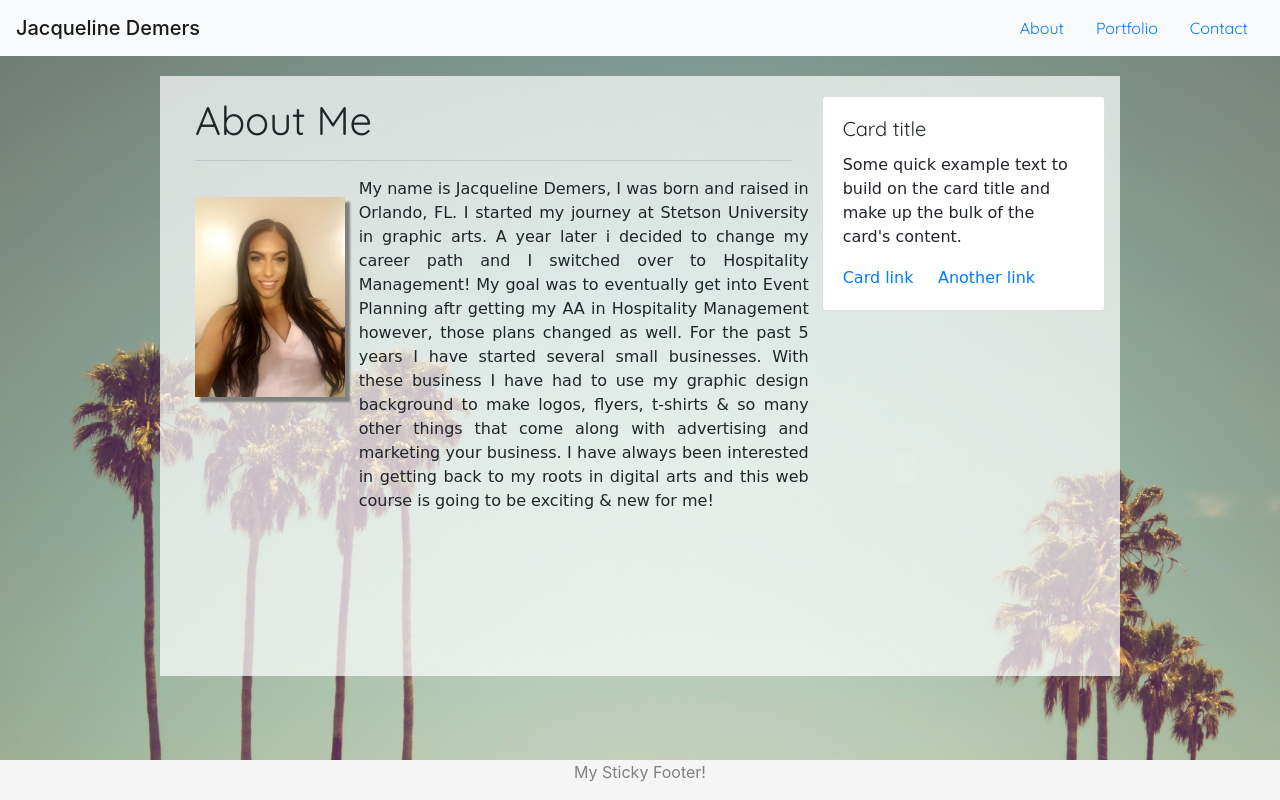
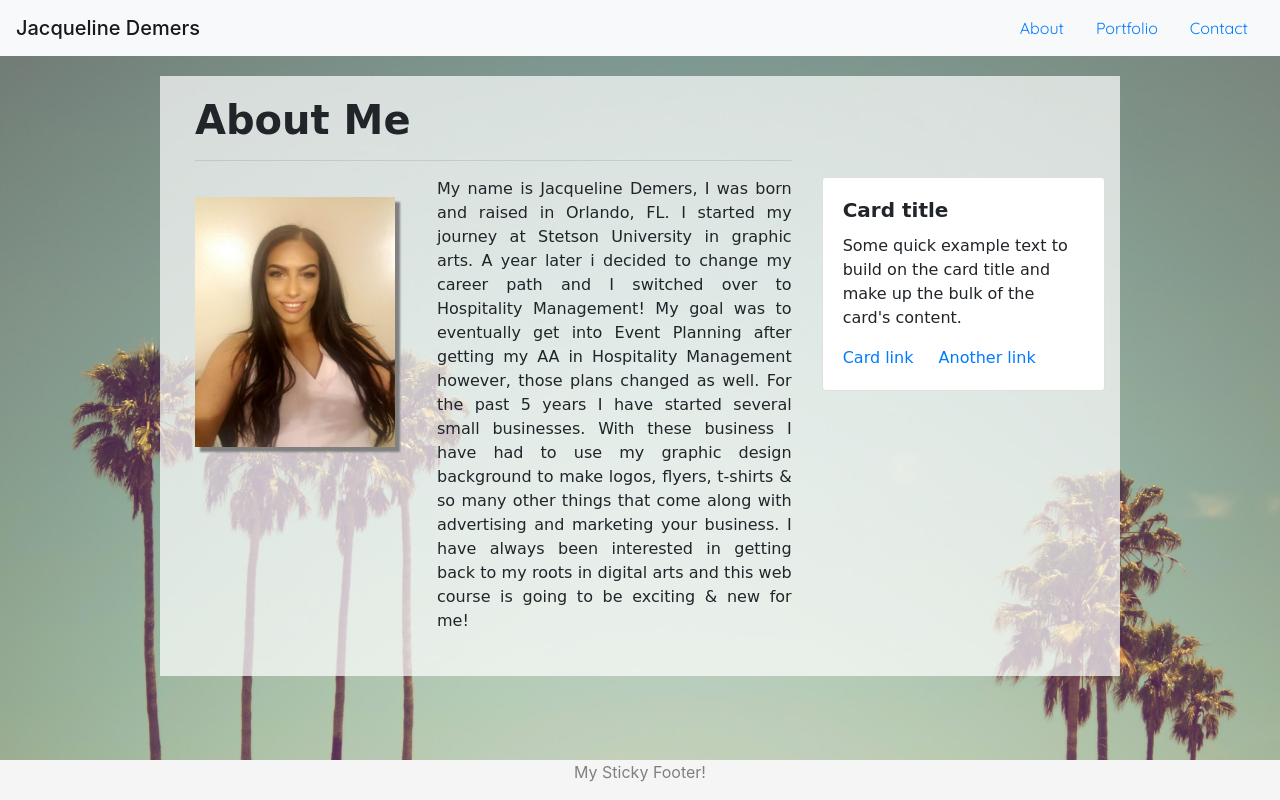
Before and after one commit to thisisjax/Bootstrap-Portfolio, a plain HTML site: page index.html in a window 1280 px wide. Drawn offline with nearby package versions, Linux system fonts and the light colour scheme; a web font is replaced by a local one.

Commit message:
correcting sytle directories

```diff
--- a/assets/CSS/style.css
+++ b/assets/CSS/style.css
@@ -24,32 +24,32 @@ body::after {
     padding: 10px;
     margin: 20px auto 0px auto;
     background-color: rgba(255, 255, 255, .7);
+}
 
-}
 /*About page*/
 .container {
     margin: 10px 0px 0px 10px;
-    ;
 }
-.page-header {
-    font-family: 'Quicksand', sans-serif;
+h1 {
+    font-family: 'Shadows Into Light Two', cursive;
+
 }
 #biopic {
     z-index: 2000;
     opacity: 100%;
+    border: 5px white;
     margin-top: 20px;
     box-shadow: 5px 5px 2px grey;
 }
 .p {
-    width: 450px;
     margin-left: 7px;
     text-align: justify;
+    font-family: 'Shadows Into Light Two', cursive;
+
 }
-.col-5 {
+
+.card-title {
     font-family: 'Shadows Into Light Two', cursive;
-}
-.card-title {
-    font-family: 'Quicksand', sans-serif;
 }
 .card-text {
     font-family: 'Shadows Into Light Two', cursive;
@@ -207,16 +207,9 @@ body::after {
     #wrapper {
         width: 100%;
     }
-    .wordgames {
-        width: 100%;
-    }
 }
-
 @media screen and (max-width: 640px) {
     #wrapper {
-        width: 100%;
-    }
-    .wordgames {
         width: 100%;
     }
 }
@@ -224,7 +217,16 @@ body::after {
     #wrapper {
         width: 320px;
     }
-    .wordgames {
-        width: 100%;
-    }
 }
+
+/*animation*/
+h1 {
+    animation-name: example;
+    animation-duration: 4s;
+}
+@keyframes example {
+    0%   {background-color: white; left:0px; top:0px;}
+    25%  {background-color: whitesmoke; left:200px; top:0px;}
+    50%  {background-color: gray; left:200px; top:200px;}
+    75%  {background-color: whitesmoke; left:0px; top:200px;}
+    100% {background-color: white; left:0px; top:0px;}
--- a/index.html
+++ b/index.html
@@ -7,11 +7,11 @@
     <title>About | Jacqueline Demers</title>
     <meta name="viewport" content="width=device-width, initial-scale=1">
     <!--Reset-->
-    <link rel="stylesheet" type="text/css" href="assets/css/reset.css">
+    <link rel="stylesheet" type="text/css" href="assets/CSS/reset.css">
     <!-- Bootstrap CSS -->
     <link rel="stylesheet" href="https://maxcdn.bootstrapcdn.com/bootstrap/4.0.0/css/bootstrap.min.css">
     <!--CSS Reference-->
-    <link rel="stylesheet" type="text/css" href="assets/css/style.css">
+    <link rel="stylesheet" type="text/css" href="assets/CSS/style.css">
     <!--Google Fonts-->
     <link href="https://fonts.googleapis.com/css?family=Anton|Quicksand|Shadows+Into+Light+Two|Amatic+SC" rel="stylesheet">
     <!--Responsive-->
@@ -26,7 +26,7 @@
 </head>
 
 <body>
-    <!--Header & Nav Links-->
+    <!--Header & Nav-Links-->
 
     <nav class="navbar navbar-light bg-light">
         <span class="navbar-brand mb-0 h1">Jacqueline Demers</span>
@@ -49,29 +49,38 @@
         <div class="container">
             <!--Row 1-->
             <div class="row">
-            <div class="col-8">
+                <div class="col-lg-8">
                     <div class="page-header">
-                <h1>About Me</h1>
+                        <h1><strong>About Me</strong></h1>
                         <hr/>
+                    </div>
+                </div>
             </div>
             <!--Row 2-->
             <div class="row">
-            <div class="col-3">
-                <img src="assets/images/biopic.jpg" style="width:150px;height:200px;" alt="Jacqueline Demers" id="biopic">
+                <div class="col-6 col-md-3">
+                    <img src="assets/images/biopic.jpg" style="width:200px;height:250px;" alt="Jacqueline Demers" id="biopic">
                 </div>
-            <div class="col-5">
-                <p class="p">My name is Jacqueline Demers, I was born and raised in Orlando, FL. I started my journey at Stetson University in graphic arts. A year later i decided to change my career path and I switched over to Hospitality Management! My goal was to eventually get into Event Planning aftr getting my AA in Hospitality Management however, those plans changed as well. For the past 5 years I have started several small businesses. With these business I have had to use my graphic design background to make logos, flyers, t-shirts & so many other things that come along with advertising and marketing your business. I have always been interested in getting back to my roots in digital arts and this web course is going to be exciting & new for me!</p>
+                <div class="col- 12 col-md-5">
+                    <p class="p">My name is Jacqueline Demers, I was born and raised in Orlando, FL. I started my journey at Stetson University
+                        in graphic arts. A year later i decided to change my career path and I switched over to Hospitality
+                        Management! My goal was to eventually get into Event Planning after getting my AA in Hospitality
+                        Management however, those plans changed as well. For the past 5 years I have started several small
+                        businesses. With these business I have had to use my graphic design background to make logos, flyers,
+                        t-shirts & so many other things that come along with advertising and marketing your business. I have
+                        always been interested in getting back to my roots in digital arts and this web course is going to
+                        be exciting & new for me!</p>
                 </div>
-        </div>
-    </div>
+
                 <!--Row 3-->
-    <div class="col-4">
+                <div class="col-12 col-md-4">
                     <div class="card">
                         <div class="card-body">
-                <h5 class="card-title">Card title</h5>
+                            <h5 class="card-title"><strong>Card title</strong></h5>
                             <p class="card-text">Some quick example text to build on the card title and make up the bulk of the card's content.</p>
                             <a href="#" class="card-link">Card link</a>
                             <a href="#" class="card-link">Another link</a>
+                        </div>
                     </div>
                 </div>
             </div>
```
Also changed, not shown: contact.html (+4 -4 lines), portfolio.html (+12 -10 lines). Lines whose indentation alone changed are shown as unchanged.
